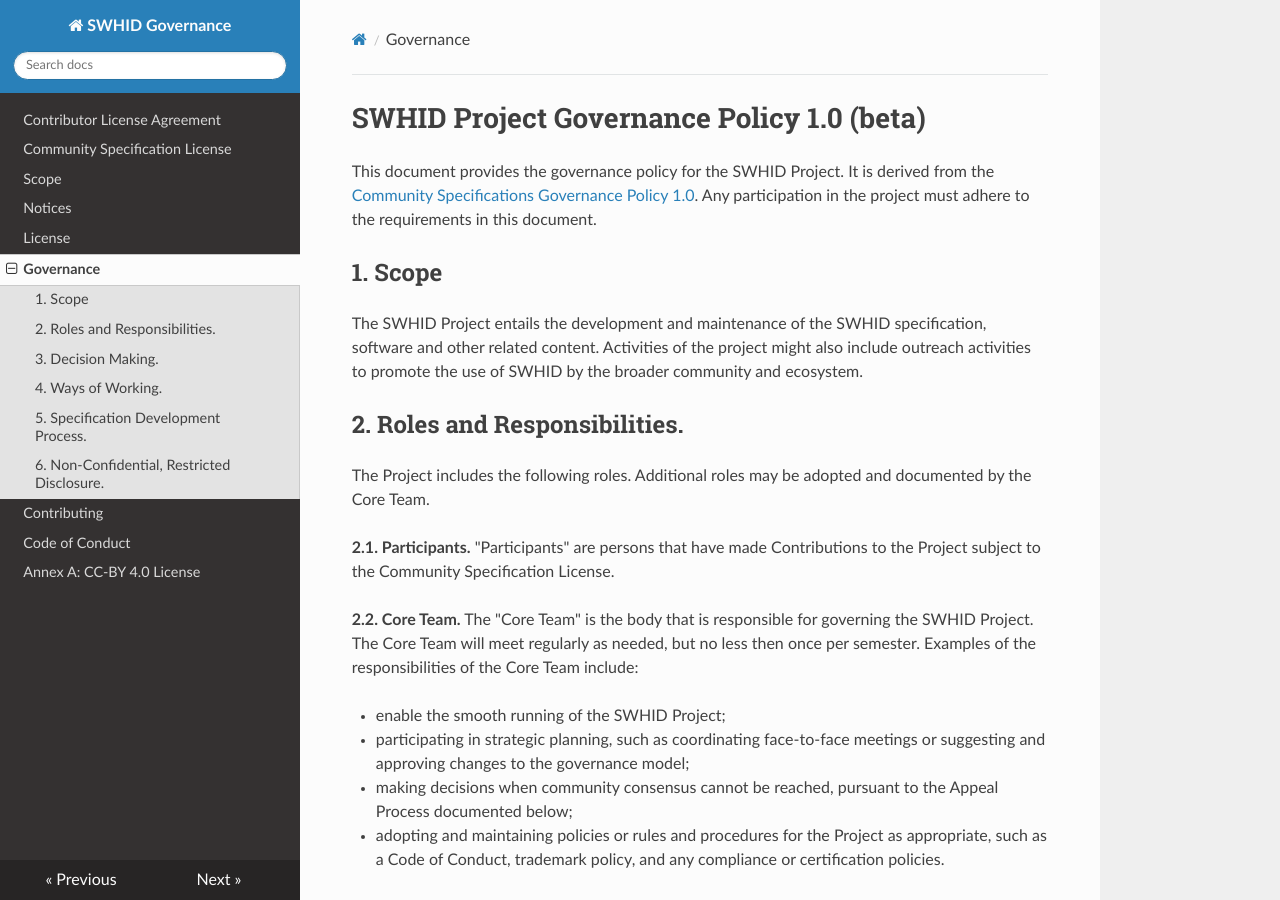
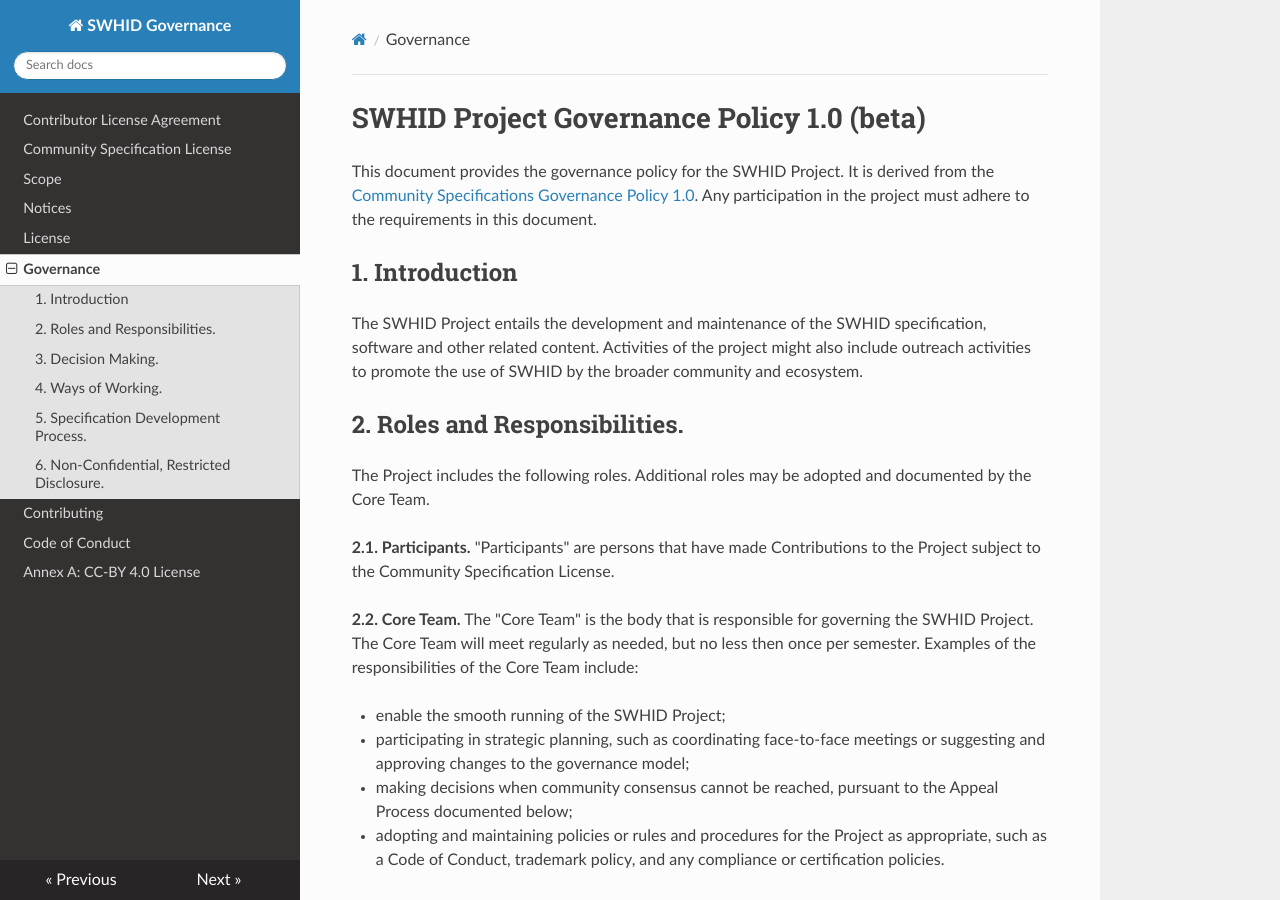
Before and after one commit to swhid/governance, an MkDocs documentation site: the page built from Chapters/5._Governance.md, in a window 1280 px wide and 900 px high. Built offline with MkDocs 1.6.1, drawn with Linux system fonts in a browser that asks for light colours; nearby versions of some CDN libraries.

Commit message:
Update 5._Governance.md
Avoid confusion with the Scope section.

Signed-off-by: Roberto Di Cosmo <github@dicosmo.org>

```diff
--- a/Chapters/5._Governance.md
+++ b/Chapters/5._Governance.md
@@ -2,7 +2,7 @@
 
 This document provides the governance policy for the SWHID Project. It is derived from the [Community Specifications Governance Policy 1.0](https://github.com/CommunitySpecification/1.0/blob/master/5._Governance.md). Any participation in the project must adhere to the requirements in this document.
 
-## 1. Scope
+## 1. Introduction
 
 The SWHID Project entails the development and maintenance of the SWHID specification, software and other related content. Activities of the project might also include outreach activities to promote the use of SWHID by the broader community and ecosystem.
 
```
